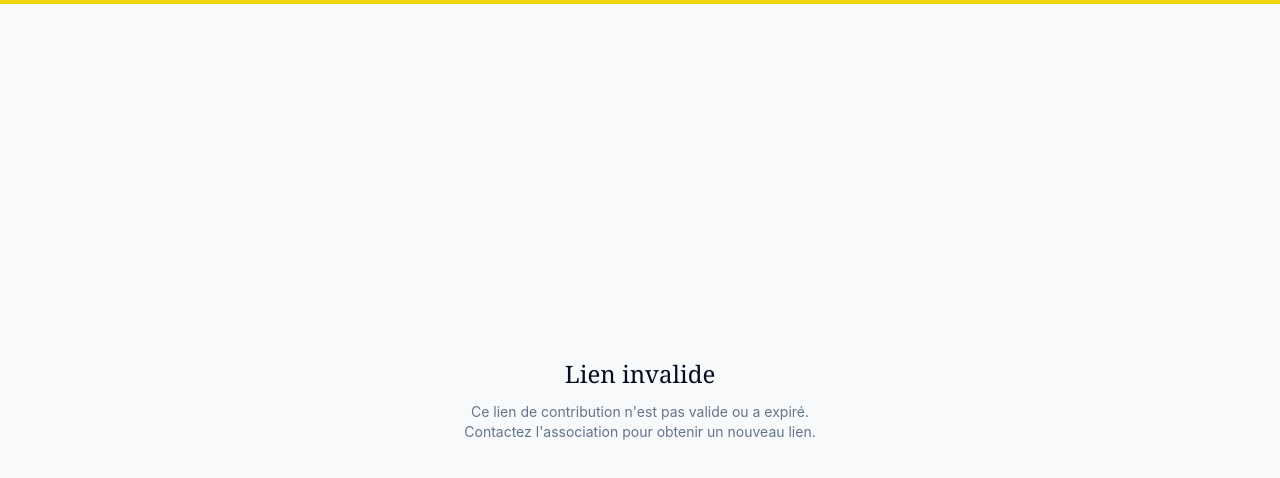
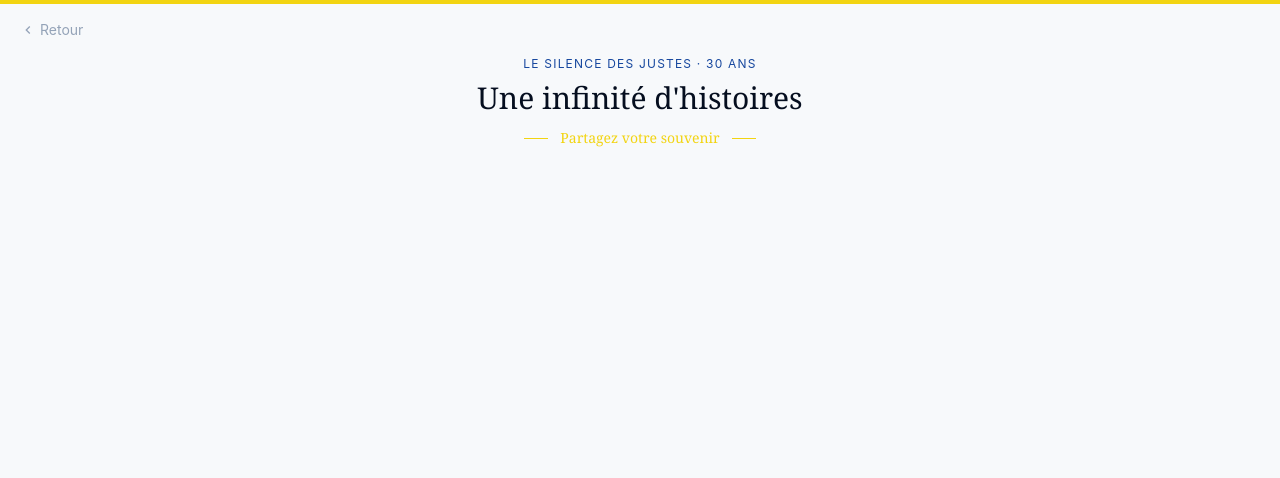
Before and after one commit to EXOSTE/murlsdj, a React (Vite) app in the folder frontend/: page /contribuer in a window 1280 px wide. Shown: the top 478 px of the page. Built offline with nearby package versions, Linux system fonts and the light colour scheme; no server answers.

Commit message:
feat: open contributions to all — remove token gate, add Publier button in Feed nav

```diff
--- a/frontend/src/pages/Contribute.tsx
+++ b/frontend/src/pages/Contribute.tsx
@@ -1,9 +1,9 @@
-import { useState, useRef, useEffect } from "react";
-import { useSearchParams } from "react-router-dom";
+import { useState, useRef } from "react";
+import { Link } from "react-router-dom";
 import { motion, AnimatePresence } from "framer-motion";
 import { uploadMedia } from "../lib/api";
 
-type UploadState = "idle" | "uploading" | "success" | "error" | "invalid_token";
+type UploadState = "idle" | "uploading" | "success" | "error";
 
 const compressImage = (file: File, maxWidth = 1920, maxHeight = 1080, quality = 0.85): Promise<Blob> => {
   return new Promise((resolve, reject) => {
@@ -53,16 +53,6 @@ const compressImage = (file: File, maxWidth = 1920, maxHeight = 1080, quality =
 };
 
 export default function Contribute() {
-  const [searchParams, setSearchParams] = useSearchParams();
-  const [token] = useState(() => searchParams.get("token") ?? "");
-
-  useEffect(() => {
-    if (searchParams.has("token")) {
-      setSearchParams({}, { replace: true });
-    }
-  // eslint-disable-next-line react-hooks/exhaustive-deps
-  }, []);
-
   const [tab, setTab] = useState<"media" | "testimony">("media");
   const [file, setFile] = useState<File | null>(null);
   const [preview, setPreview] = useState<string | null>(null);
@@ -73,8 +63,6 @@ export default function Contribute() {
   const [state, setState] = useState<UploadState>("idle");
   const [errorMsg, setErrorMsg] = useState("");
   const fileInputRef = useRef<HTMLInputElement>(null);
-
-  if (!token) return <InvalidLink />;
 
   const handleFileChange = (e: React.ChangeEvent<HTMLInputElement>) => {
     const selected = e.target.files?.[0];
@@ -93,7 +81,6 @@ export default function Contribute() {
     setErrorMsg("");
 
     const formData = new FormData();
-    formData.append("token", token);
     formData.append("rgpd_ok", "true");
     if (datePrise) formData.append("date_prise", datePrise);
     if (auteur.trim()) formData.append("auteur", auteur.trim());
@@ -118,25 +105,23 @@ export default function Contribute() {
       await uploadMedia(formData);
       setState("success");
     } catch (err: unknown) {
-      const status = (err as { response?: { status?: number } })?.response?.status;
-      if (status === 401) {
-        setState("invalid_token");
-      } else {
-        const detail = (err as { response?: { data?: { detail?: string } } })?.response?.data?.detail;
-        setErrorMsg(detail ?? "Une erreur est survenue. Réessayez.");
-        setState("error");
-      }
+      const detail = (err as { response?: { data?: { detail?: string } } })?.response?.data?.detail;
+      setErrorMsg(detail ?? "Une erreur est survenue. Réessayez.");
+      setState("error");
     }
   };
 
-  if (state === "invalid_token") return <InvalidLink />;
-
   return (
     <div className="min-h-screen bg-creme flex flex-col">
-      {/* Bande jaune top */}
       <div className="h-1 bg-jaune w-full shrink-0" />
+      <header className="flex items-center px-5 py-4">
+        <Link to="/" className="text-slate-400 hover:text-encre transition-colors text-sm flex items-center gap-1">
+          <svg viewBox="0 0 24 24" className="w-4 h-4 fill-current"><path d="M15.41 16.59L10.83 12l4.58-4.59L14 6l-6 6 6 6z"/></svg>
+          Retour
+        </Link>
+      </header>
 
-      <div className="flex-1 flex flex-col items-center justify-center px-4 py-12">
+      <div className="flex-1 flex flex-col items-center justify-center px-4 pb-12">
         <div className="w-full max-w-xl">
           <header className="mb-10 text-center">
             <p className="text-bleu text-xs tracking-widest uppercase mb-2">Le Silence des Justes · 30 ans</p>
@@ -319,15 +304,3 @@ function SuccessMessage() {
     </motion.div>
   );
 }
-
-function InvalidLink() {
-  return (
-    <div className="min-h-screen bg-creme flex flex-col items-center justify-center px-4 text-center">
-      <div className="h-1 bg-jaune w-full absolute top-0" />
-      <h1 className="font-serif text-2xl text-encre mb-3">Lien invalide</h1>
-      <p className="text-slate-500 text-sm max-w-sm">
-        Ce lien de contribution n'est pas valide ou a expiré. Contactez l'association pour obtenir un nouveau lien.
-      </p>
-    </div>
-  );
-}
--- a/frontend/src/pages/Feed.tsx
+++ b/frontend/src/pages/Feed.tsx
@@ -148,6 +148,12 @@ export default function Feed() {
             <Link to="/histoire" className="text-white/70 hover:text-white text-xs uppercase tracking-widest transition-colors">
               Histoire
             </Link>
+            <Link
+              to="/contribuer"
+              className="bg-white/15 hover:bg-white/25 text-white text-xs uppercase tracking-widest transition-colors px-3 py-1.5 rounded-full border border-white/20"
+            >
+              + Publier
+            </Link>
             <button
               onClick={enterKiosk}
               className="text-white/60 hover:text-white transition-colors ml-2"
```
Also changed, not shown: 1 other file (tests, documents, lock files or other folders).
